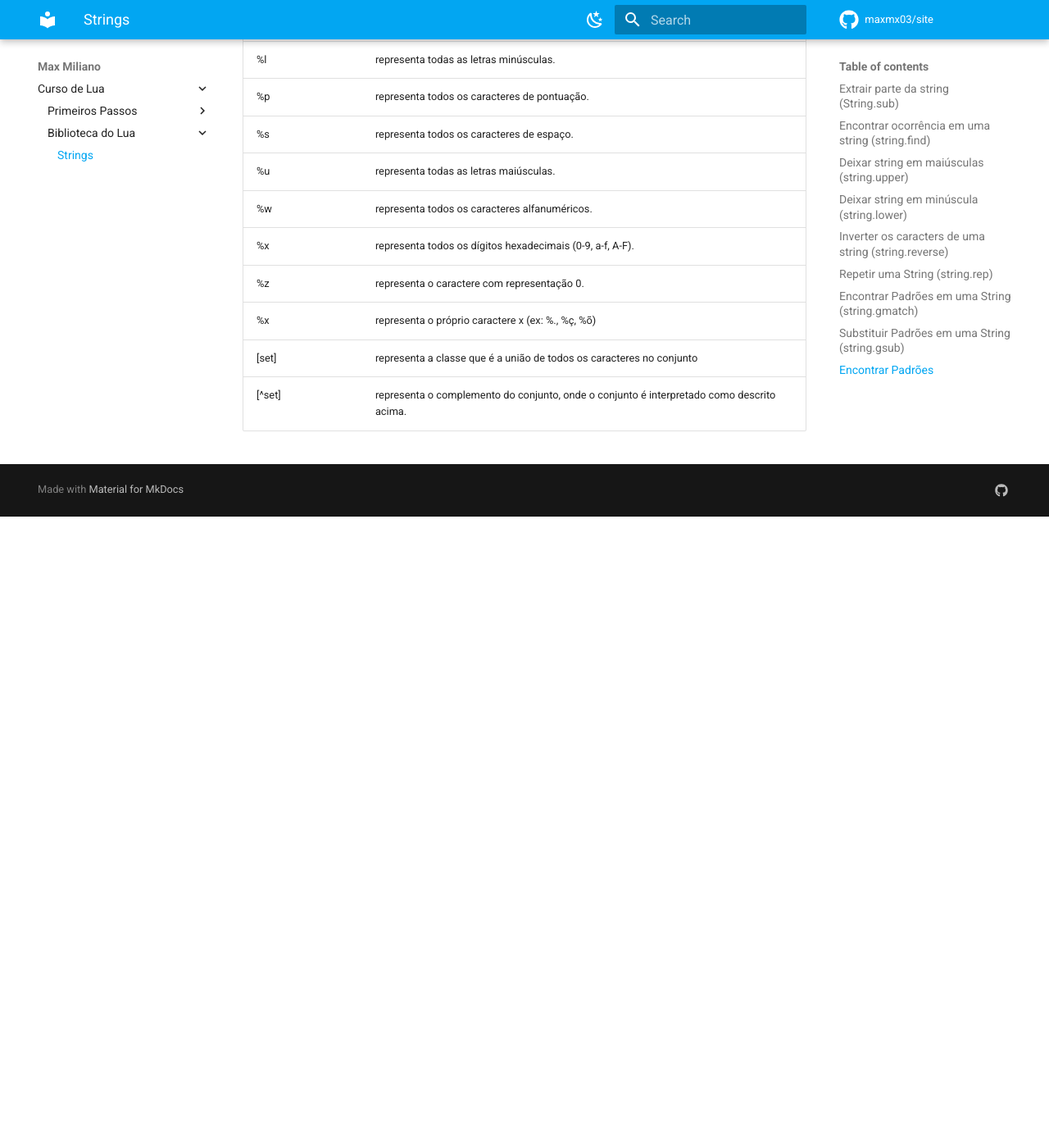
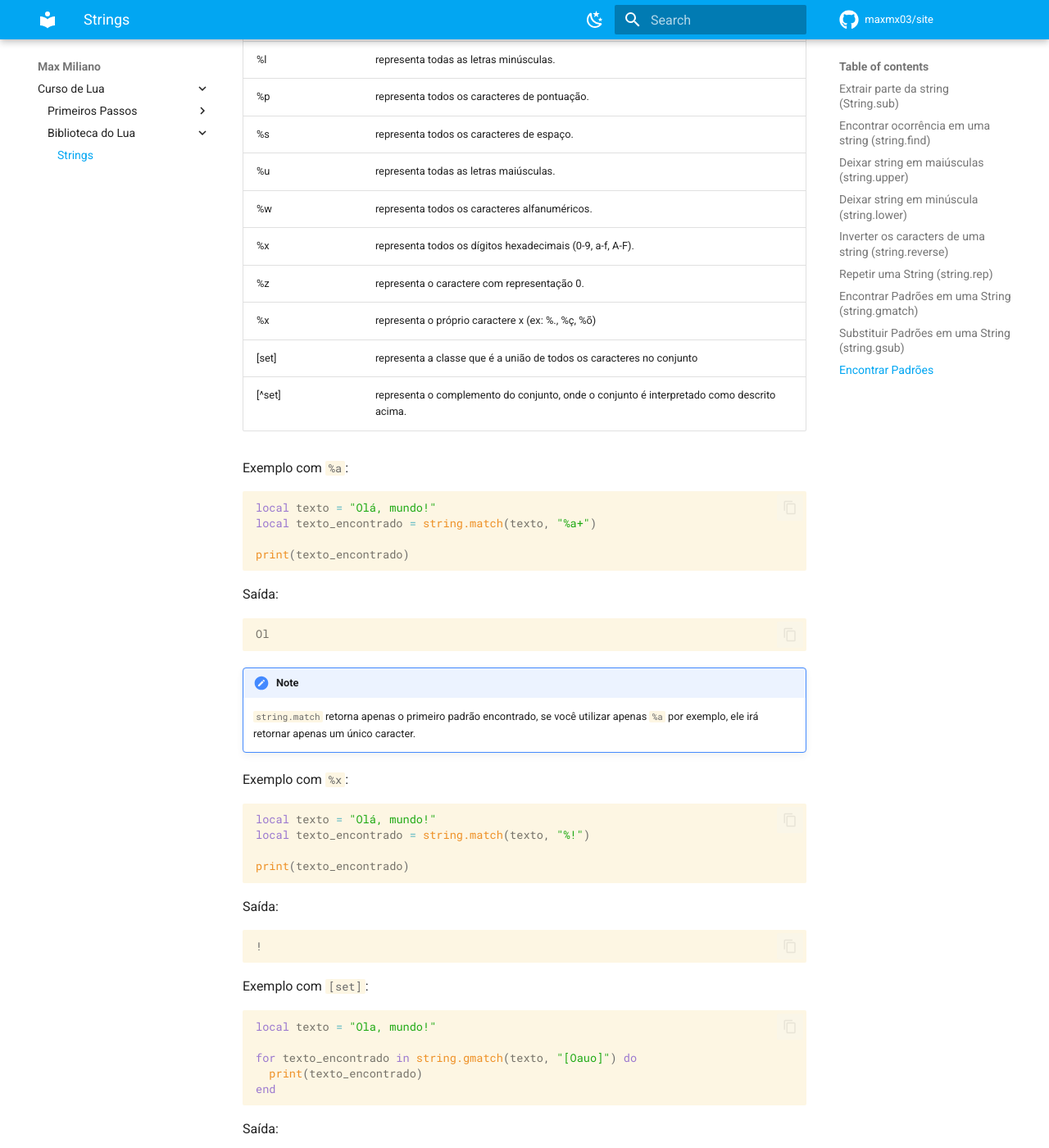
Before and after one commit to maxmx03/site, an MkDocs documentation site: the page built from docs/Lua Guide/Lua Library/strings.md, in a window 1280 px wide and 1400 px high, scrolled down 4554 px. Shown: the whole window at 82% size. Built offline with MkDocs 1.6.1 and Material for MkDocs 9.7.7, drawn with Linux system fonts in a browser that asks for light colours; comment, search, counter and statistics services are not loaded; before the commit the page ends 5184 px from its top, so only the background shows below that; some of the changed text lies outside the part shown.

Commit message:
fix: lua library title, add examples for matching pattern

````diff
--- a/docs/Lua Guide/Lua Library/strings.md
+++ b/docs/Lua Guide/Lua Library/strings.md
@@ -230,3 +230,80 @@ Lua, como `string.match`, `string.gmatch` e `string.gsub`.
 | %x                  | representa o próprio caractere x (ex: %., %ç, %õ)                                         |
 | [set]               | representa a classe que é a união de todos os caracteres no conjunto                      |
 | [^set]              | representa o complemento do conjunto, onde o conjunto é interpretado como descrito acima. |
+
+Exemplo com `%a`:
+
+```lua
+local texto = "Olá, mundo!"
+local texto_encontrado = string.match(texto, "%a+")
+
+print(texto_encontrado)
+```
+
+Saída:
+
+```lua
+Ol
+```
+
+!!! note
+
+    `string.match` retorna apenas o primeiro padrão encontrado,
+    se você utilizar apenas `%a` por exemplo, ele irá retornar apenas um
+    único caracter.
+
+Exemplo com `%x`:
+
+```lua
+local texto = "Olá, mundo!"
+local texto_encontrado = string.match(texto, "%!")
+
+print(texto_encontrado)
+```
+
+Saída:
+
+```bash
+!
+```
+
+Exemplo com `[set]`:
+
+```lua
+local texto = "Ola, mundo!"
+
+for texto_encontrado in string.gmatch(texto, "[Oauo]") do
+  print(texto_encontrado)
+end
+```
+
+Saída:
+
+```lua
+O
+a
+u
+o
+```
+
+Exemplo com `[^set]`:
+
+```lua
+local texto = "Ola, mundo!"
+
+for texto_encontrado in string.gmatch(texto, "[^Oauo]") do
+  print(texto_encontrado)
+end
+```
+
+Saída:
+
+```lua
+l
+,
+
+m
+n
+d
+!
+```
````
Also changed, not shown: other parts of docs/Lua Guide/Lua Library/strings.md (+2 -2 lines).
